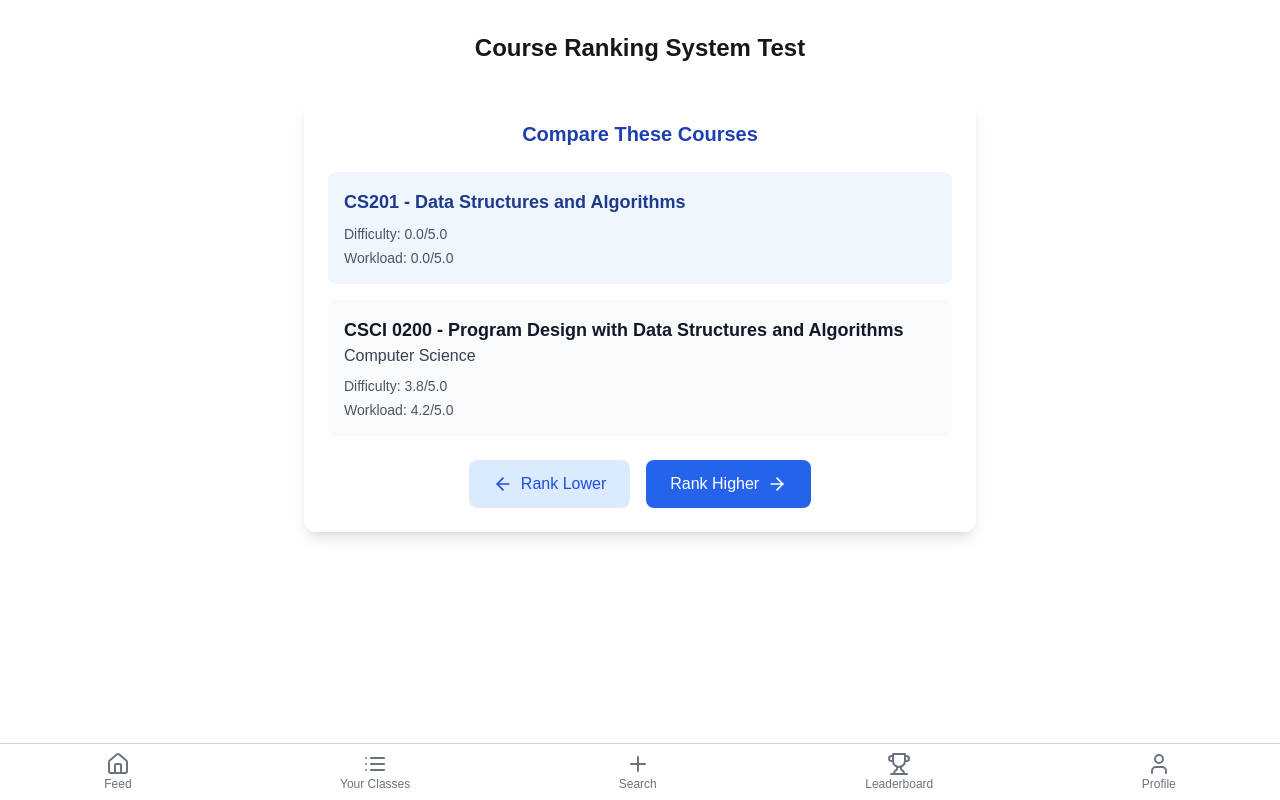
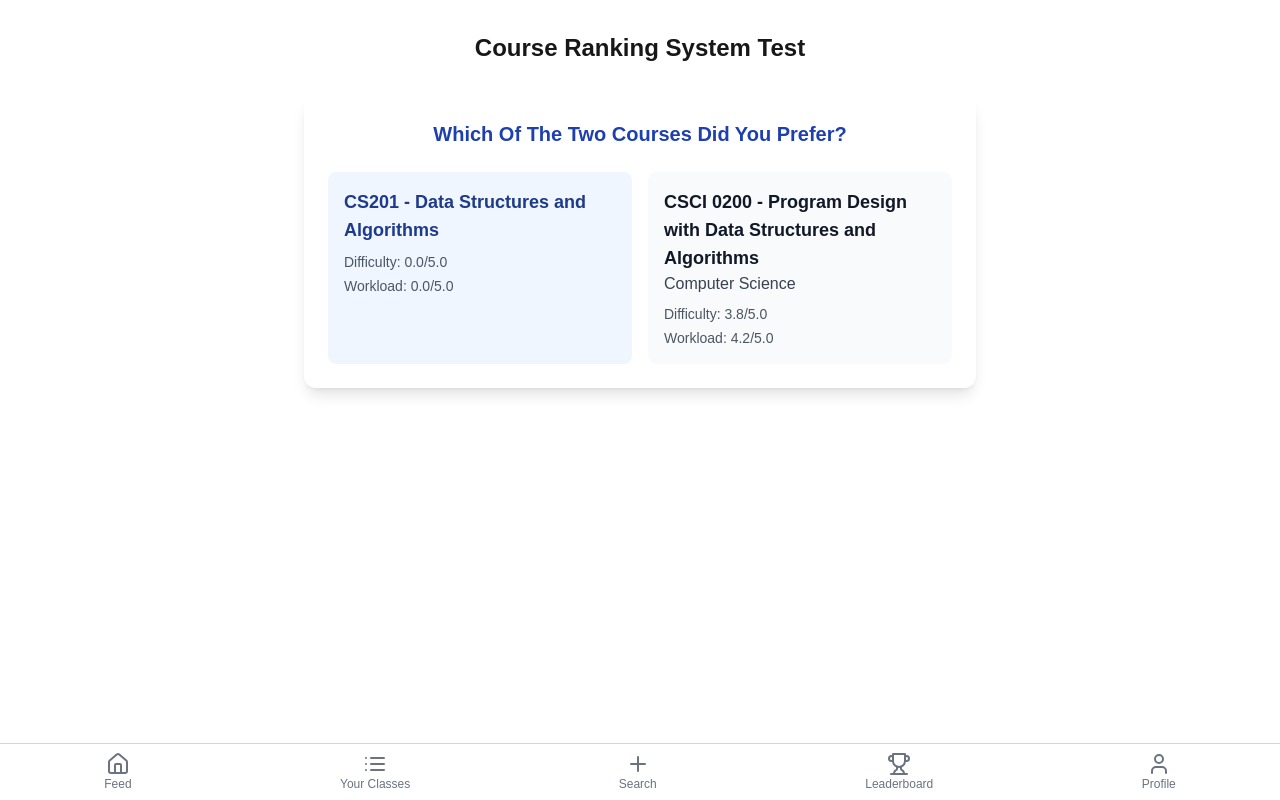
Before and after one commit to seanK04/Classi, a Next.js app in the folder frontend/: page /test-ranking in a window 1280 px wide. Built offline with nearby package versions, Linux system fonts and the light colour scheme.

Commit message:
done with ranking

```diff
--- a/frontend/components/CourseComparison.tsx
+++ b/frontend/components/CourseComparison.tsx
@@ -2,7 +2,12 @@
 
 import { useState, useEffect } from 'react';
 import { ArrowLeft, ArrowRight } from 'lucide-react';
-import { findInsertionPosition, insertCourse, getRankingsSize, getRankings } from '../lib/rankingSystem';
+import {
+  findInsertionPosition,
+  insertCourse,
+  getRankingsSize,
+  getRankings,
+} from '../lib/rankingSystem';
 
 interface Course {
   _id: string;
@@ -67,7 +72,7 @@ export default function CourseComparison({ userId, onComplete, courseToCompare }
         _id: courseToCompare.id.toString(),
         title: courseToCompare.name,
         code: courseToCompare.time,
-        department: "",
+        department: '',
         difficulty: 0,
         workload: 0,
       };
@@ -121,12 +126,16 @@ export default function CourseComparison({ userId, onComplete, courseToCompare }
   return (
     <div className="bg-white rounded-xl shadow-lg p-6 max-w-2xl mx-auto my-8">
       <h2 className="text-xl font-bold text-center text-blue-800 mb-6">
-        Compare These Courses
+        Which Of The Two Courses Did You Prefer?
       </h2>
 
-      <div className="space-y-4">
-        {/* New Course */}
-        <div className="bg-blue-50 rounded-lg p-4">
+      {/* Instead of two buttons at the bottom, make the two courses themselves clickable. */}
+      <div className="flex gap-4">
+        {/* New Course - clicking picks the "top" choice (handleChoice(false)) */}
+        <div
+          onClick={() => handleChoice(false)}
+          className="cursor-pointer bg-blue-50 rounded-lg p-4 flex-1 hover:bg-blue-100 transition"
+        >
           <h3 className="font-semibold text-lg text-blue-900">
             {newCourse.code} - {newCourse.title}
           </h3>
@@ -141,9 +150,12 @@ export default function CourseComparison({ userId, onComplete, courseToCompare }
           </div>
         </div>
 
-        {/* Comparison Course */}
+        {/* Comparison Course - clicking picks the "bottom" choice (handleChoice(true)) */}
         {comparisonCourse && (
-          <div className="bg-gray-50 rounded-lg p-4">
+          <div
+            onClick={() => handleChoice(true)}
+            className="cursor-pointer bg-gray-50 rounded-lg p-4 flex-1 hover:bg-gray-100 transition"
+          >
             <h3 className="font-semibold text-lg text-gray-900">
               {comparisonCourse.code} - {comparisonCourse.title}
             </h3>
@@ -159,23 +171,6 @@ export default function CourseComparison({ userId, onComplete, courseToCompare }
           </div>
         )}
       </div>
-
-      <div className="flex justify-center space-x-4 mt-6">
-        <button
-          onClick={() => handleChoice(false)}
-          className="flex items-center px-6 py-3 bg-blue-100 text-blue-700 rounded-lg hover:bg-blue-200 transition duration-200"
-        >
-          <ArrowLeft className="w-5 h-5 mr-2" />
-          Rank Lower
-        </button>
-        <button
-          onClick={() => handleChoice(true)}
-          className="flex items-center px-6 py-3 bg-blue-600 text-white rounded-lg hover:bg-blue-700 transition duration-200"
-        >
-          Rank Higher
-          <ArrowRight className="w-5 h-5 ml-2" />
-        </button>
-      </div>
     </div>
   );
 }
```
